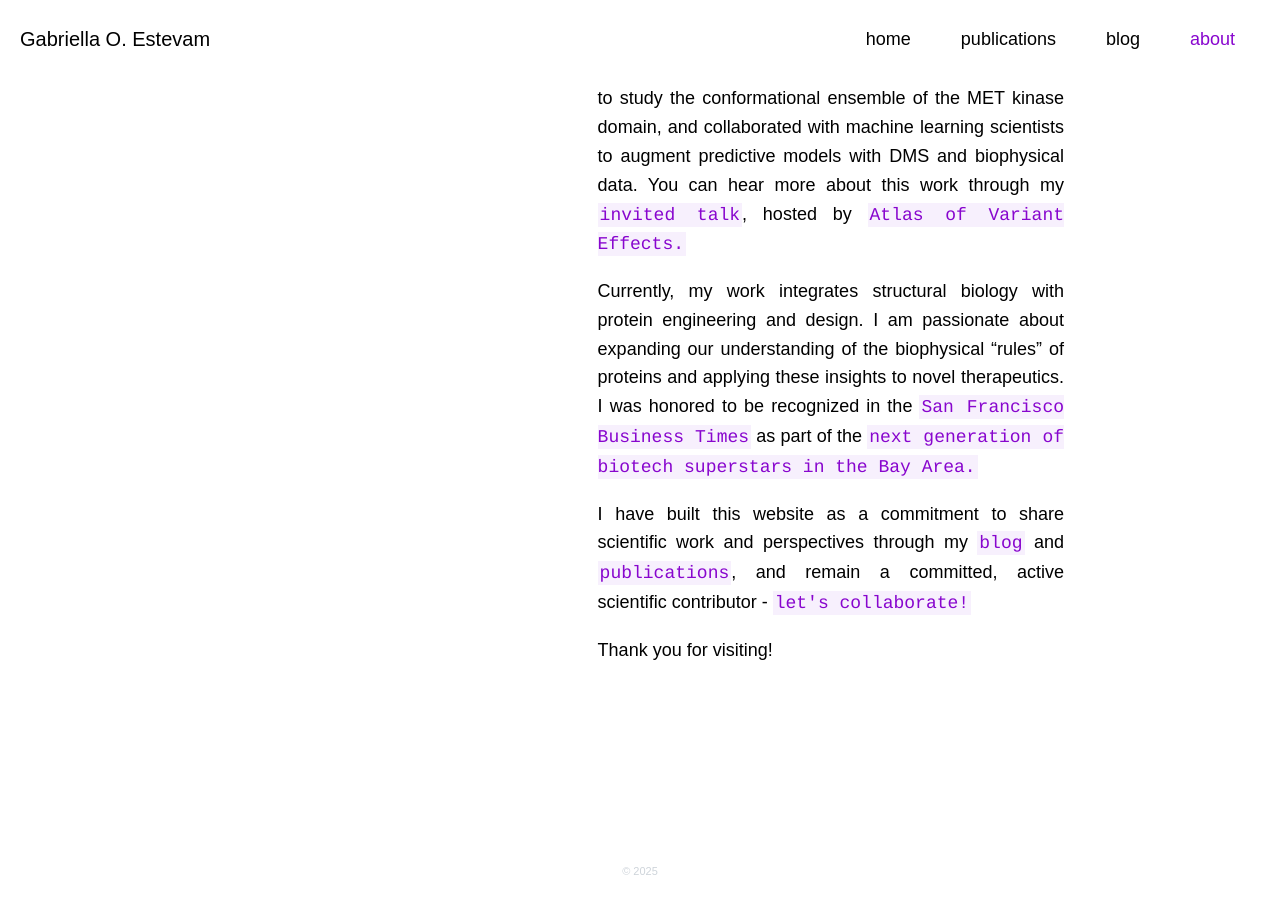
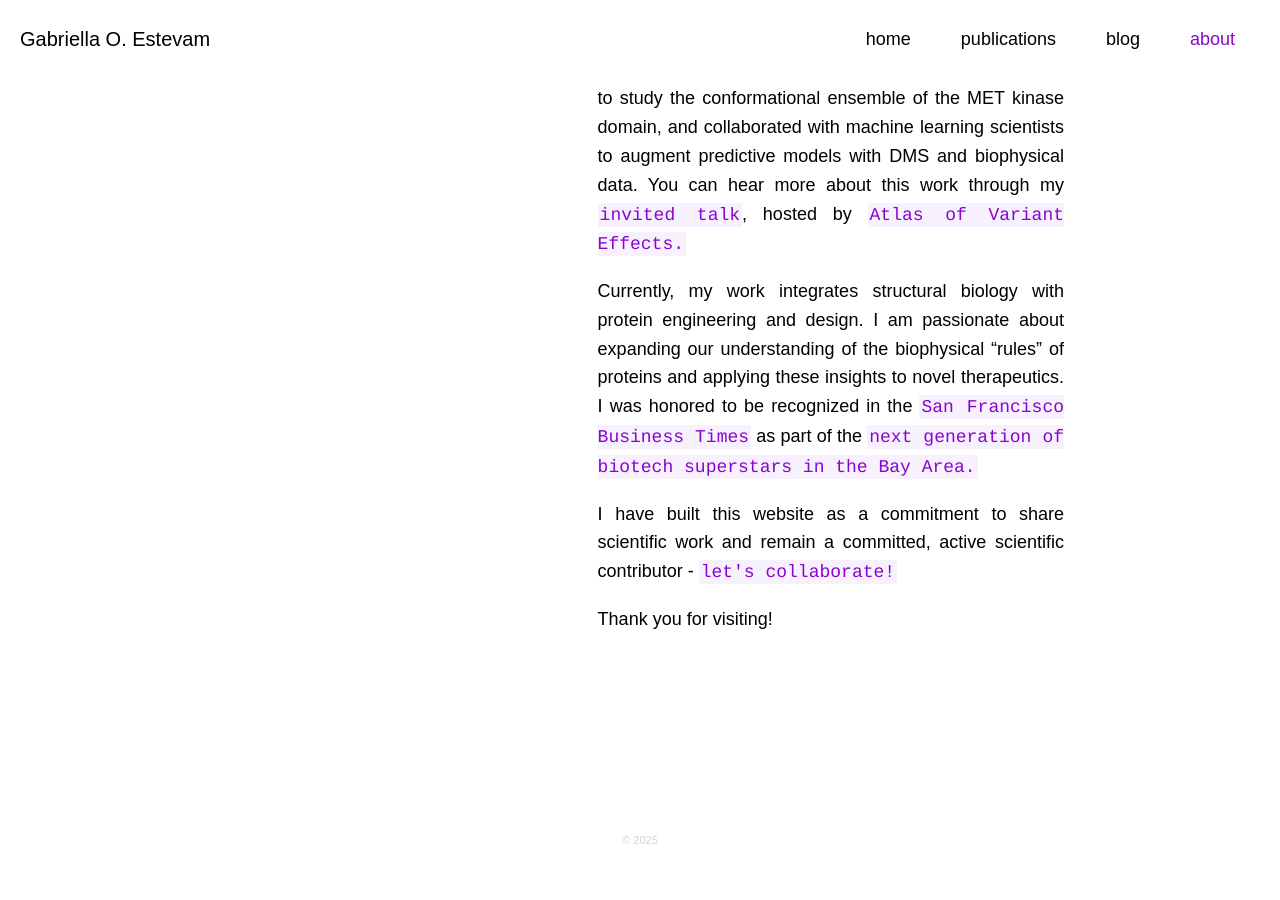
Before and after one commit to gestevam/gestevam.github.io, a Jekyll site: the page built from about.md, in a window 1280 px wide and 900 px high, scrolled down 944 px. Built offline with Jekyll 4.4.1, drawn with Linux system fonts in a browser that asks for light colours; after the commit the page ends 1813 px from its top, so only the background shows below that.

Commit message:
Update about.md

```diff
--- a/about.md
+++ b/about.md
@@ -29,6 +29,6 @@ body_class: about-page
 
   <p>Currently, my work integrates structural biology with protein engineering and design. I am passionate about expanding our understanding of the biophysical “rules” of proteins and applying these insights to novel therapeutics. I was honored to be recognized in the <a href="https://www.bizjournals.com/sanfrancisco" style="background-color: #F7F0FD; font-family: Courier, monospace; padding: 2px 2px; color: #8806CE; text-decoration: none;"> San Francisco Business Times</a> as part of the <a href="https://www.bizjournals.com/sanfrancisco/news/2024/03/14/nex-gen-researchers.html" style="background-color: #F7F0FD; font-family: Courier, monospace; padding: 2px 2px; color: #8806CE; text-decoration: none;"> next generation of biotech superstars in the Bay Area.</a>
 
-  <p>I have built this website as a commitment to share scientific work and perspectives through my <a href="/blog/" style="background-color: #F7F0FD; font-family: Courier, monospace; padding: 2px 2px; color: #8806CE; text-decoration: none;">blog</a> and <a href="/publications/" style="background-color: #F7F0FD; font-family: Courier, monospace; padding: 2px 2px; color: #8806CE; text-decoration: none;">publications</a>, and remain a committed, active scientific contributor - <a href="/contact/" style="background-color: #F7F0FD; font-family: Courier, monospace; padding: 2px 2px; color: #8806CE; text-decoration: none;">let's collaborate!</a><p>
+  <p>I have built this website as a commitment to share scientific work and remain a committed, active scientific contributor - <a href="/contact/" style="background-color: #F7F0FD; font-family: Courier, monospace; padding: 2px 2px; color: #8806CE; text-decoration: none;">let's collaborate!</a><p>
 
   <p>Thank you for visiting!<p>
```
